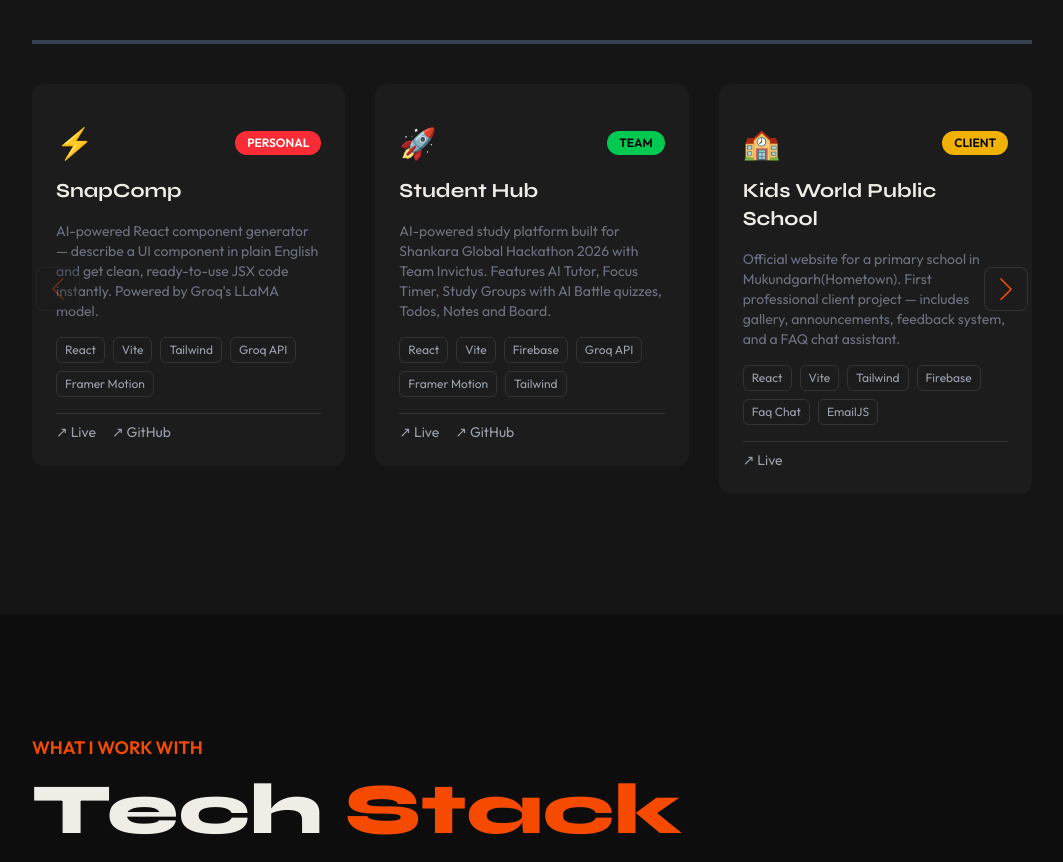
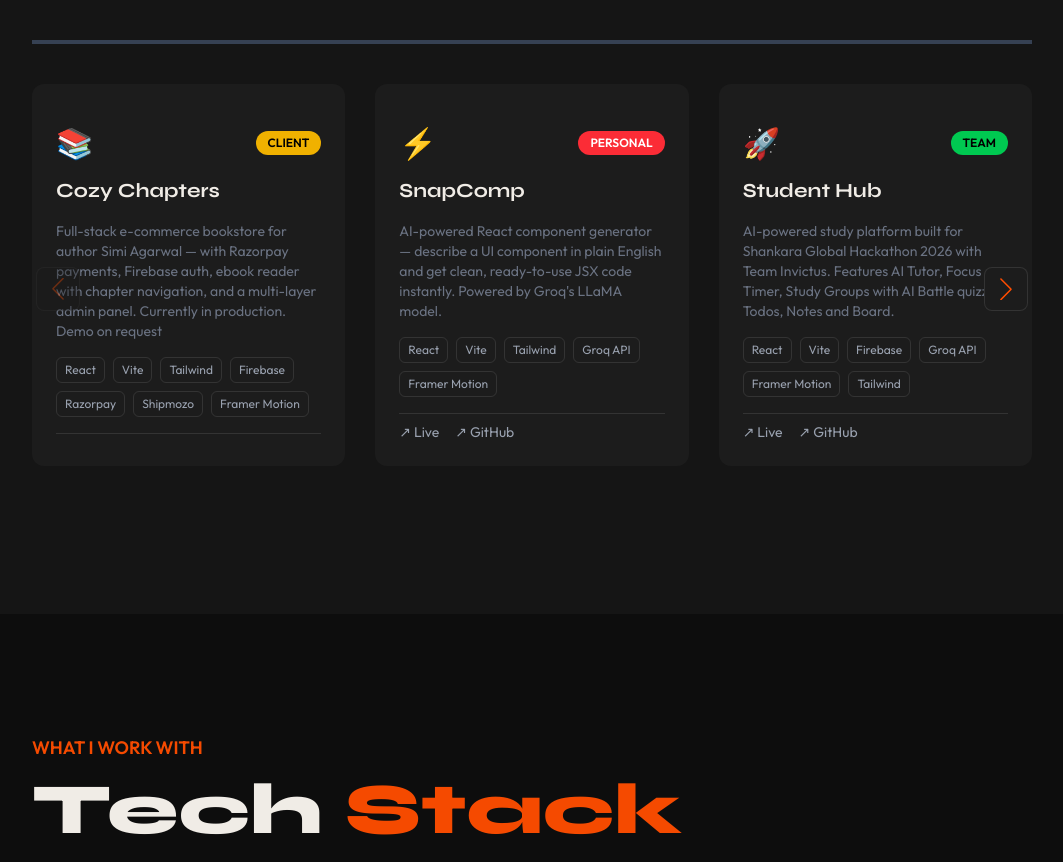
Before and after one commit to devHada/My-Portfolio, a React (Vite) app: page / in a window 1280 px wide. Shown: the part 1146-2008 px from the top of the page, without its empty margins (108-1171 px from the left). Built offline with nearby package versions, Linux system fonts and the light colour scheme.

Commit message:
Edited Resume

```diff
--- a/src/data/projects.js
+++ b/src/data/projects.js
@@ -1,4 +1,22 @@
 export const projects = [
+  {
+    title: "Cozy Chapters",
+    desc: "Full-stack e-commerce bookstore for author Simi Agarwal — with Razorpay payments, Firebase auth, ebook reader with chapter navigation, and a multi-layer admin panel. Currently in production. Demo on request",
+    tags: [
+      "React",
+      "Vite",
+      "Tailwind",
+      "Firebase",
+      "Razorpay",
+      "Shipmozo",
+      "Framer Motion",
+    ],
+    live: null,
+    github: null,
+    category: "client",
+    icon: "📚",
+    inDevelopment: false,
+  },
   {
     title: "SnapComp",
     desc: "AI-powered React component generator — describe a UI component in plain English and get clean, ready-to-use JSX code instantly. Powered by Groq's LLaMA model.",
@@ -68,14 +86,4 @@
     icon: "🎬",
     inDevelopment: true,
   },
-  {
-    title: "Car Decor Catalog",
-    desc: "Client project — a product catalog for a local car decor shop. Browse accessories by category with a clean, mobile-first UI.",
-    tags: ["React", "Vite", "Tailwind", "Framer Motion"],
-    live: null,
-    github: null, // private repo
-    category: "client",
-    icon: "🚗",
-    inDevelopment: true,
-  },
 ];
```
Also changed, not shown: 1 other file (tests, documents, lock files or other folders).
